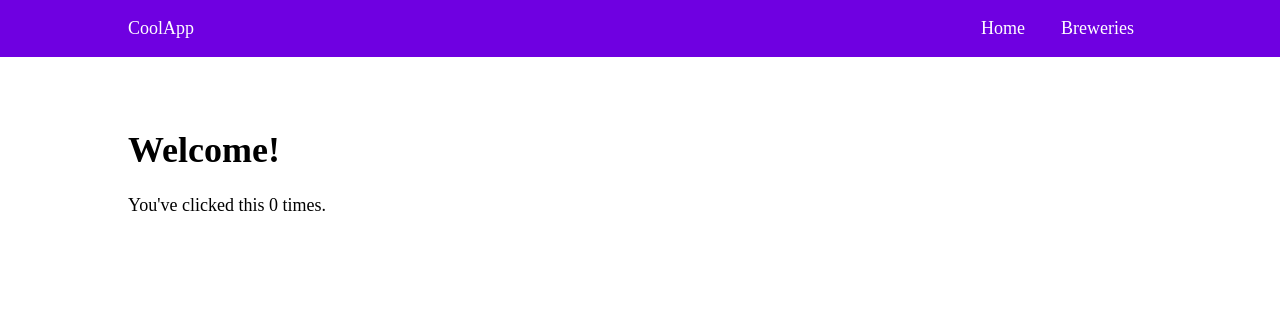
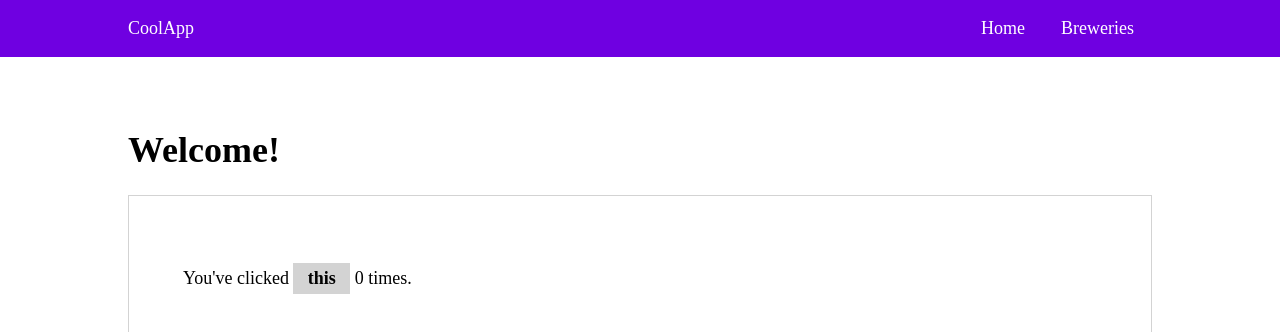
Before and after one commit to holladayian/angular_ideabox, an Angular app: page / in a window 1280 px wide. Shown: the top 332 px of the page. Built offline with nearby package versions, Linux system fonts and the light colour scheme.

Commit message:
Add styling for home

```diff
--- a/src/app/home/home.component.css
+++ b/src/app/home/home.component.css
@@ -0,0 +1,18 @@
+span {
+  font-weight: bold;
+  background: lightgray;
+  padding: .3em .8em;
+  cursor: pointer;
+  user-select: none;
+}
+
+.play-container {
+  padding: 3em;
+  border: 1px solid lightgray;
+  margin-bottom: 1em;
+
+  /* input {
+    padding: 1em;
+    margin-bottom: 2em;
+  } */
+}
```
